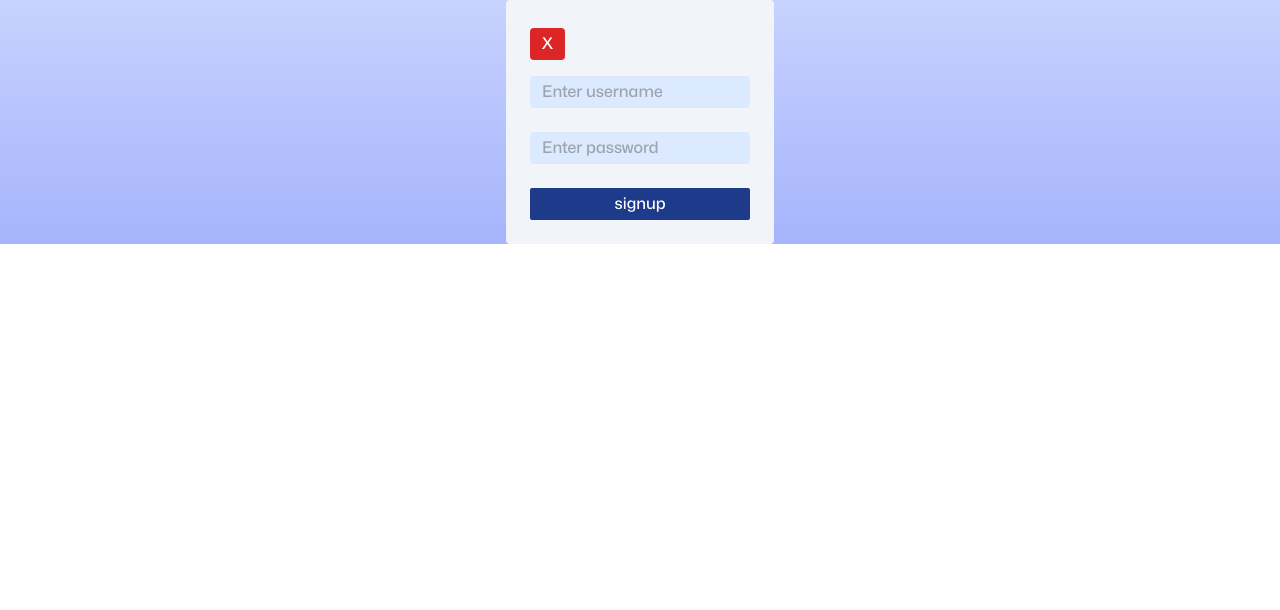
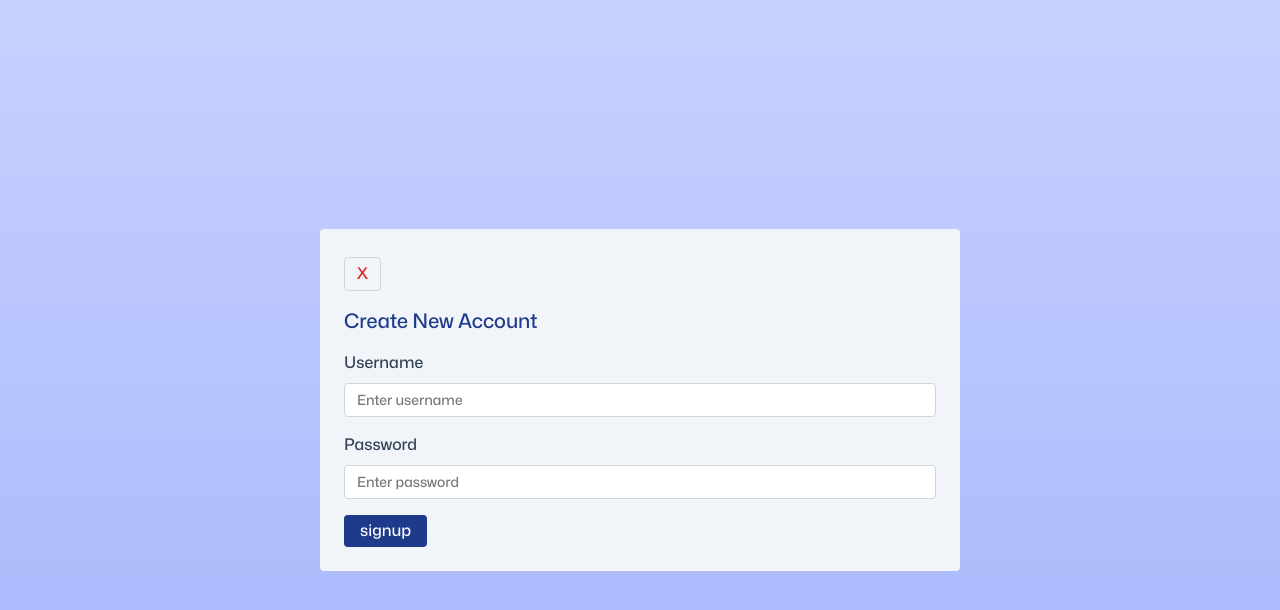
Before and after one commit to Amoz19/Habit_Tracker, a React (Vite) app in the folder frontend/: page /auth in a window 1280 px wide. Both pictures are taken after typing "Sample", "Sample123" into the empty fields and a click on the button "Create new accout". Shown: the top 610 px of the page. Built offline with nearby package versions, Linux system fonts and the light colour scheme; no server answers.

Commit message:
add:Style

```diff
--- /dev/null
+++ b/frontend/src/components/auth/Auth.module.css
@@ -0,0 +1,8 @@
+.placeholder::placeholder {
+  font-size: 14px;
+  color: #00000088;
+}
+
+.color::placeholder {
+  color: #00000088;
+}
--- a/frontend/src/components/auth/Login.jsx
+++ b/frontend/src/components/auth/Login.jsx
@@ -2,7 +2,7 @@ import { useForm } from "react-hook-form";
 import { useNavigate } from "react-router-dom";
 import { useAuthFunction } from "../../hook/useAuthForm.js";
 import { useUser } from "../../context/AuthContext.jsx";
-// import { QueryClient } from "react-query";
+import styles from "./Auth.module.css";
 
 const Login = ({ handleOpen }) => {
   // const queryClient = QueryClient();
@@ -35,51 +35,51 @@ const Login = ({ handleOpen }) => {
     <div className="bg-gradient-to-b from-indigo-200 to-indigo-300 flex flex-col justify-center h-screen items-center">
       <form
         onSubmit={handleSubmit(onHandleSubmit)}
-        className="bg-slate-100 w-2/6 p-6 rounded"
+        className="bg-slate-100 w-[90%] md:w-3/6 p-6 rounded"
       >
-        <h1 className="text-2xl mb-4">Login</h1>
+        <h1 className="text-2xl font-black mb-4 text-blue-900">Login</h1>
         <div className="flex flex-col">
-          <label htmlFor="username" className="mb-2 text-sm font-medium">
+          <label htmlFor="username" className="mb-2 text-slate-700">
             Username
           </label>
           <input
             type="text"
             {...register("username", { required: true })}
             id="username"
-            className="border border-gray-300 py-1 px-3 focus:outline outline-blue-100 rounded"
+            className={`border border-gray-300 py-1 px-3 focus:outline outline-blue-100 rounded text-slate-700 ${styles.placeholder}`}
             placeholder="Enter username"
           />
           {errors.username && (
-            <p className="text-red-900">Username is required</p>
+            <p className="text-red-600 mt-2 px-1">Username is required</p>
           )}
         </div>
         <div className="my-4 flex flex-col">
-          <label htmlFor="password" className="mb-2 text-sm font-medium">
+          <label htmlFor="password" className="mb-2 text-slate-700">
             Password
           </label>
           <input
             type="password"
             {...register("password", { required: true })}
             id="password"
-            className="py-1 px-3 focus:outline outline-blue-100 rounded"
+            className={`border border-gray-300 py-1 px-3 focus:outline outline-blue-100 rounded text-slate-700 ${styles.placeholder}`}
             placeholder="Enter password"
           />
           {errors.password && (
-            <p className="text-red-900">Password is required</p>
+            <p className="text-red-600 mt-2 px-1">Password is required</p>
           )}
         </div>
 
         <input
           type="submit"
-          className="bg-blue-900 text-white px-4 py-1 rounded-sm w-full mb-6 disabled:opacity-40"
-          value="login"
+          className="bg-blue-900 text-white px-4 py-1 rounded mb-6 disabled:opacity-40 text-sm mr-2"
+          value="Login"
           disabled={isLoading}
         />
         {isError && (
           <p className="mb-3 text-center text-red-600">{error.message}</p>
         )}
         <button
-          className="bg-green-500 w-full rounded text-white "
+          className="px-3 py-1 border border-gray-300 rounded text-sm text-blue-800"
           onClick={handleOpen}
         >
           Create new accout
--- a/frontend/src/components/auth/Signup.jsx
+++ b/frontend/src/components/auth/Signup.jsx
@@ -2,6 +2,7 @@ import { useForm } from "react-hook-form";
 import { Navigate } from "react-router-dom";
 import { useAuthFunction } from "../../hook/useAuthForm.js";
 import Loading from "../Loading.jsx";
+import styles from "./Auth.module.css";
 
 const Signup = ({ handleClose }) => {
   const {
@@ -20,60 +21,77 @@ const Signup = ({ handleClose }) => {
   };
 
   return (
-    <div className="bg-gradient-to-b from-indigo-200 to-indigo-300 flex flex-col justify-center items-center flex-1">
+    <div className="bg-gradient-to-b from-indigo-200 to-indigo-300 flex flex-col justify-center h-screen items-center">
       <form
         onSubmit={handleSubmit(onHandleSubmit)}
-        className="bg-slate-100 w-fit p-6 rounded"
+        className="bg-slate-100 w-[90%] md:w-3/6 p-6 rounded mx-8"
       >
+        {isError && (
+          <p className="mt-3 text-center text-red-600 bg-white rounded py-1 shadow">
+            {error.message}
+          </p>
+        )}
         <div
           onClick={handleClose}
           className=" flex justify-between items-center mb-3"
         >
-          {isSuccess && <p className="text-green-600">Success</p>}
+          {isSuccess && <p className="text-blue-600">Success✓</p>}
           <div className="w-fit py-1  text-white">
             {
               <div onClick={handleClose}>
                 {isSuccess ? (
-                  <p className="bg-green-600 px-3 py-1 rounded">Login</p>
+                  <p className="text-blue-600 px-3 py-1 rounded border border-gray-300">
+                    Login
+                  </p>
                 ) : (
-                  <p className="bg-red-600 px-3 py-1 rounded">X</p>
+                  <p className="px-3 py-1 rounded text-red-600 border border-gray-300">
+                    X
+                  </p>
                 )}
               </div>
             }
           </div>
         </div>
-        <div>
+        <h1 className="text-l md:text-xl font-black text-blue-900 mb-4 ">
+          Create New Account
+        </h1>
+        <div className="my-4 flex flex-col">
+          <label htmlFor="username" className="mb-2 text-slate-700">
+            Username
+          </label>
           <input
             type="text"
             {...register("username", { required: true })}
-            className="bg-blue-100 py-1 px-3 focus:outline outline-blue-100 rounded"
+            className={`border border-gray-300 py-1 px-3 focus:outline outline-blue-100 rounded  ::placeholder:text-sm text-slate-700 ${styles.placeholder}`}
+            id="username"
             placeholder="Enter username"
           />
           {errors.username && (
-            <p className="text-red-900">Username is required</p>
+            <p className="text-red-600 mt-2 px-1">Username is required</p>
           )}
         </div>
-        <div className="py-6">
+        <div className="my-4 flex flex-col">
+          <label htmlFor="password" className="mb-2 text-slate-700">
+            Password
+          </label>
           <input
             type="password"
             {...register("password", { required: true })}
-            className="bg-blue-100 py-1 px-3 focus:outline outline-blue-100 rounded"
+            id="password"
+            className={`border border-gray-300 py-1 px-3 focus:outline outline-blue-100 rounded ${styles.placeholder} text-slate-800`}
             placeholder="Enter password"
           />
           {errors.password && (
-            <p className="text-red-900">Password is required</p>
+            <p className="text-red-600 mt-2 px-1">Password is required</p>
           )}
         </div>
 
         <input
           type="submit"
-          className="bg-blue-900 text-white px-4 py-1 rounded-sm w-full disabled:opacity-40"
+          className="bg-blue-900 text-white px-4 py-1 rounded disabled:opacity-40"
           value="signup"
           disabled={isLoading}
         />
-        {isError && (
-          <p className="mt-3 text-center text-red-600">{error.message}</p>
-        )}
       </form>
     </div>
   );
```
